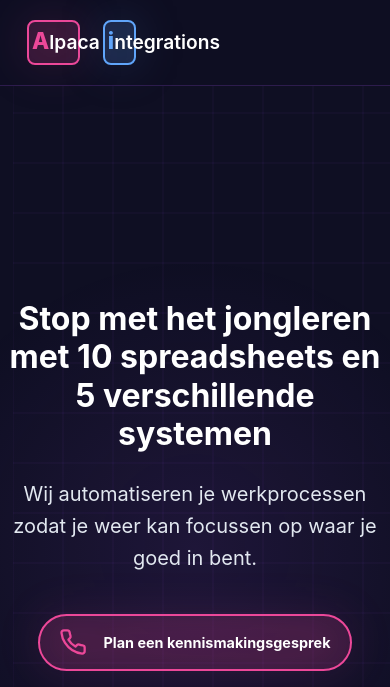
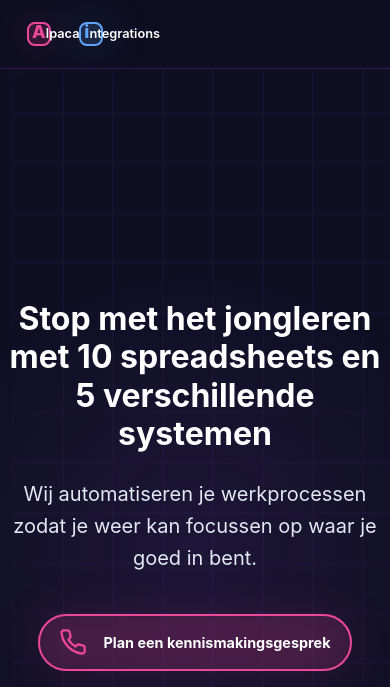
Before and after one commit to alpacaintegrations/website, a plain HTML site: page index.html in a window 390 px wide. Shown: the top 687 px of the page. Drawn offline with Linux system fonts and the light colour scheme.

Commit message:
Mobiele fixes toegevoegd

```diff
--- a/css/style.css
+++ b/css/style.css
@@ -826,7 +826,7 @@
 
     /* 4. Quick scan knop 50% opacity */
     .quick-scan-button-max {
-        background: rgba(96, 165, 250, 0.8) !important; /* 50% opacity */
+        background: rgba(96, 165, 250, 0.7) !important; /* 50% opacity */
     }
 
     .quick-scan-button-max:hover {
@@ -855,3 +855,26 @@
         height: 16px !important;
     }
 }
+@media only screen and (max-width: 480px) {
+    /* Header logo 20% kleiner - hele logo container */
+    .logo-name {
+        font-size: 0.8rem !important; /* 80% van origineel */
+    }
+
+    /* Highlight letters ook kleiner */
+    .highlight-letter.highlight-a,
+    .highlight-letter.highlight-i {
+        font-size: 1.12rem !important; /* 80% van 1.4rem */
+    }
+
+    /* Highlight boxes kleiner */
+    .highlight-box {
+        width: 24px !important; /* 80% van 30px */
+        height: 24px !important;
+    }
+
+    /* Logo parts dichter bij elkaar */
+    .logo-part:last-child {
+        margin-left: 0.3rem !important; /* Was 0.5rem */
+    }
+}
```
